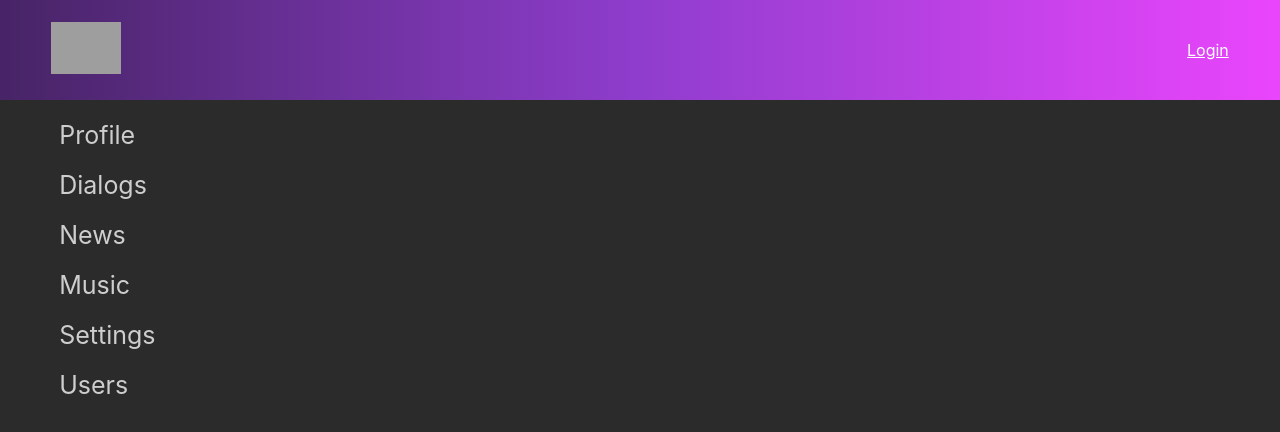
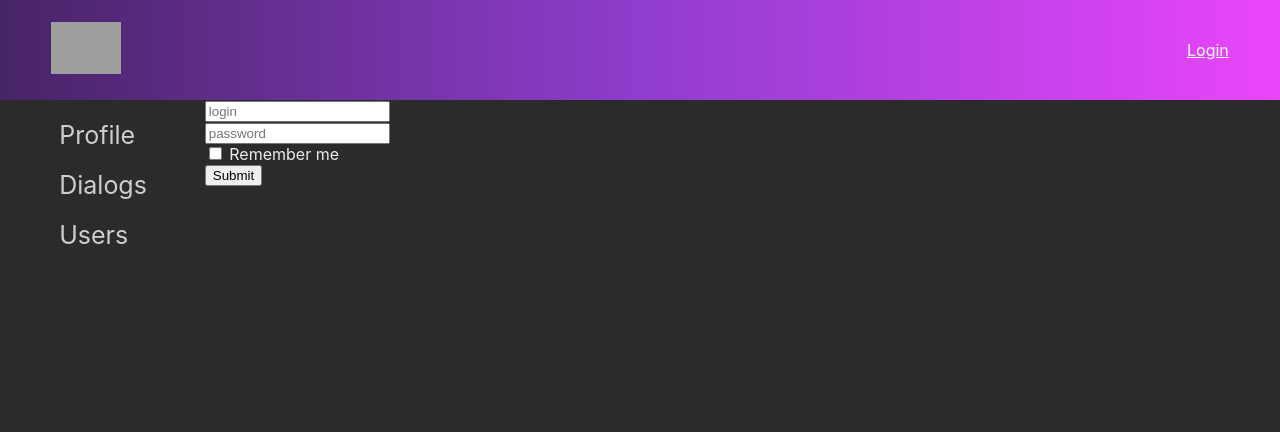
Before and after one commit to Coovik/react-social-network, a React (Create React App) app: page /login in a window 1280 px wide. Shown: the top 432 px of the page. Built offline with nearby package versions, Linux system fonts and the light colour scheme; no server answers; grey boxes are pictures that could not be loaded.

Commit message:
added loginForm. Redux-form

```diff
--- a/package.json
+++ b/package.json
@@ -13,6 +13,7 @@
     "react-router-dom": "^6.3.0",
     "react-scripts": "5.0.1",
     "redux": "^4.2.0",
+    "redux-form": "^8.3.8",
     "redux-thunk": "^2.4.1",
     "web-vitals": "^2.1.4"
   },
--- a/src/App.js
+++ b/src/App.js
@@ -8,6 +8,7 @@ import DialogsContainer from "./components/content/dialogs/DialogsContainer";
 import UsersContainer from "./components/content/users/UsersContainer";
 import ProfileContainer from "./components/content/profile/ProfileContainer";
 import HeaderContainer from "./components/header/HeaderContainer"
+import Login from "./components/login/Login"
 
 function App(props) {
    return (
@@ -20,10 +21,11 @@ function App(props) {
                   <Route path="/profile/:id" element={<ProfileContainer />} />
                   <Route path="/profile" element={<ProfileContainer />} />
                   <Route path="/dialogs/*" element={<DialogsContainer />} />
-                  <Route path="/news" element={<News />} />
-                  <Route path="/music" element={<Music />} />
-                  <Route path="/settings" element={<Settings />} />
                   <Route path="/users" element={<UsersContainer />} />
+                  <Route path="/login" element={<Login />} />
+                  {/* <Route path="/news" element={<News />} /> */}
+                  {/* <Route path="/music" element={<Music />} /> */}
+                  {/* <Route path="/settings" element={<Settings />} /> */}
                </Routes>
             </div>
          </div >
--- a/src/api/api.js
+++ b/src/api/api.js
@@ -4,7 +4,7 @@ const instance = axios.create({
    baseURL: 'https://social-network.samuraijs.com/api/1.0/',
    withCredentials: true,
    headers: {
-      'API-KEY': '15c2efb0-7b71-48e0-a4e4-3a333691fc66',
+      'API-KEY': '4c77e2ce-0ef4-4981-8439-bcc1ed984016',
    },
 })
 
--- a/src/components/content/dialogs/DialogsContainer.jsx
+++ b/src/components/content/dialogs/DialogsContainer.jsx
@@ -12,6 +12,6 @@ let mapStateToProps = (state) => ({
 })
 
 export default compose(
-   withAuthNavigate,
+   // withAuthNavigate,
    connect(mapStateToProps, { updateDialogText, addMessage })
 )(Dialogs)
--- a/src/components/content/profile/ProfileContainer.jsx
+++ b/src/components/content/profile/ProfileContainer.jsx
@@ -43,5 +43,5 @@ function withRouter(Component) {
 export default compose(
    withRouter,
    connect(mapStateToProps, { getUser, getStatus, updateStatus }),
-   withAuthNavigate,
+   // withAuthNavigate,
 )(ProfileContainer)
--- /dev/null
+++ b/src/components/login/Login.jsx
@@ -0,0 +1,23 @@
+import { Field, reduxForm } from 'redux-form'
+
+
+const Login = props => {
+   return <>
+      <form>
+         <div>
+            <Field name='login' placeholder='login' component='input' type='text' />
+         </div>
+         <div>
+            <Field name='password' placeholder='password' component='input' type='password' />
+         </div>
+         <div>
+            <Field name='rememberMe' component='input' type='checkbox' /> Remember me
+         </div>
+         <button>Submit</button>
+      </form>
+   </>
+}
+
+const LoginForm = reduxForm({ form: 'login' })(Login)
+
+export default LoginForm
--- a/src/components/sidebar/Sidebar.jsx
+++ b/src/components/sidebar/Sidebar.jsx
@@ -7,9 +7,9 @@ function Sidebar() {
          <div className={c.list}>
             <div className={c.item}><NavLink className={(navData) => navData.isActive ? c.active : ""} to="profile" >Profile</NavLink></div>
             <div className={c.item}><NavLink className={(navData) => navData.isActive ? c.active : ""} to="dialogs" >Dialogs</NavLink></div>
-            <div className={c.item}><NavLink className={(navData) => navData.isActive ? c.active : ""} to="news">News</NavLink></div>
-            <div className={c.item}><NavLink className={(navData) => navData.isActive ? c.active : ""} to="music">Music</NavLink></div>
-            <div className={c.item}><NavLink className={(navData) => navData.isActive ? c.active : ""} to="settings">Settings</NavLink></div>
+            {/* <div className={c.item}><NavLink className={(navData) => navData.isActive ? c.active : ""} to="news">News</NavLink></div> */}
+            {/* <div className={c.item}><NavLink className={(navData) => navData.isActive ? c.active : ""} to="music">Music</NavLink></div> */}
+            {/* <div className={c.item}><NavLink className={(navData) => navData.isActive ? c.active : ""} to="settings">Settings</NavLink></div> */}
             <div className={c.item}><NavLink className={(navData) => navData.isActive ? c.active : ""} to="users">Users</NavLink></div>
          </div>
       </div>
--- a/src/hoc/withAuthNavigate.js
+++ b/src/hoc/withAuthNavigate.js
@@ -1,10 +1,11 @@
 import { Navigate } from "react-router-dom"
 import { connect } from "react-redux"
+import React from "react"
 
 let mapStateToPropsNavigate = state => ({ isAuth: state.auth.isAuth })
 
-export const withAuthNavigate = (Componet) => {
-   const NavigateComponent = (props) => {
+export function withAuthNavigate(Componet) {
+   function NavigateComponent(props) {
       if (!props.isAuth) return <Navigate to='/login' />
       return <Componet {...props} />
    }
--- a/src/redux/redux-store.js
+++ b/src/redux/redux-store.js
@@ -4,12 +4,14 @@ import dialogsReducer from './dialogs-reducer';
 import usersReducer from './users-reducer';
 import authReducer from './auth-reducer';
 import thunkMiddleware from 'redux-thunk';
+import { reducer as formReducer } from 'redux-form'
 
 let reducers = combineReducers({
    profilePage: profileReducer,
    dialogsPage: dialogsReducer,
    usersPage: usersReducer,
    auth: authReducer,
+   form: formReducer,
 })
 let store = createStore(reducers, applyMiddleware(thunkMiddleware))
 
```
Also changed, not shown: 1 other file (tests, documents, lock files or other folders).
